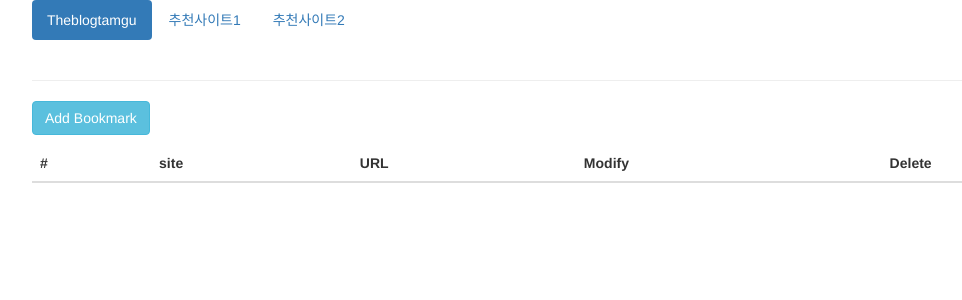
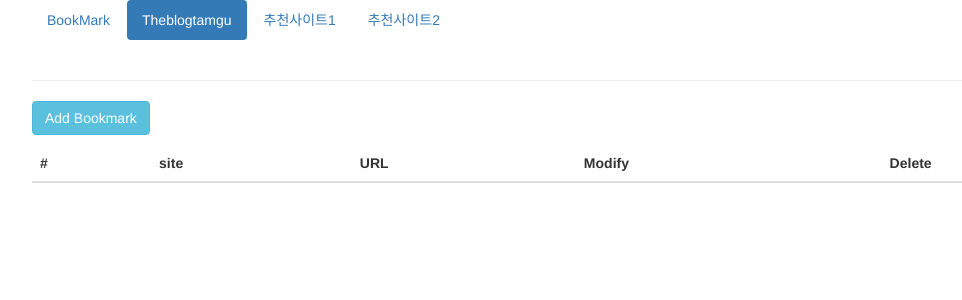
Before and after one commit to codingtamgu/bookmark, a Django app: page /bookmark/ in a window 1280 px wide. Shown: the top 300 px of the page, without its empty margins (38-1000 px from the left). Run offline with Django 3.2, Linux system fonts and the light colour scheme; data that the repository does not hold is empty; some libraries are stand-ins or nearby versions.

Commit message:
Update base.html

```diff
--- a/templates/base.html
+++ b/templates/base.html
@@ -12,6 +12,7 @@
 <body>
 <div class="container">
     <ul class="nav nav-pills">
+        <li role="presentation"><a href="https://codingtamgu.pythonanywhere.com/bookmark">BookMark</a></li>
         <li role="presentation" class="active"><a href="https://theblogtamgu.com">Theblogtamgu</a></li>
         <li role="presentation"><a href="#">추천사이트1</a></li>
         <li role="presentation"><a href="#">추천사이트2</a></li>
```
